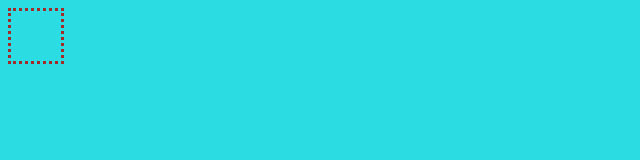
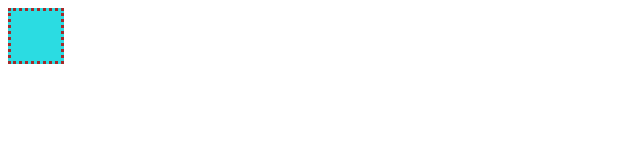
Before and after one commit to 1SergeyKorolev1/first-project, a plain HTML site: page index.html in a window 1280 px wide. Shown: the whole page, without its empty margins (0-640 px from the left). Drawn offline with Linux system fonts and the light colour scheme.

Commit message:
поправки html css

```diff
--- a/index.html
+++ b/index.html
@@ -7,5 +7,7 @@
     <title>Document</title>
     <link rel="stylesheet" href="style.css" />
   </head>
-  <body></body>
+  <body>
+    <div class="blok_1"></div>
+  </body>
 </html>
--- a/style.css
+++ b/style.css
@@ -1,4 +1,4 @@
-body {
+.blok_1 {
   width: 50px;
   height: 50px;
   border-style: dotted;
```
